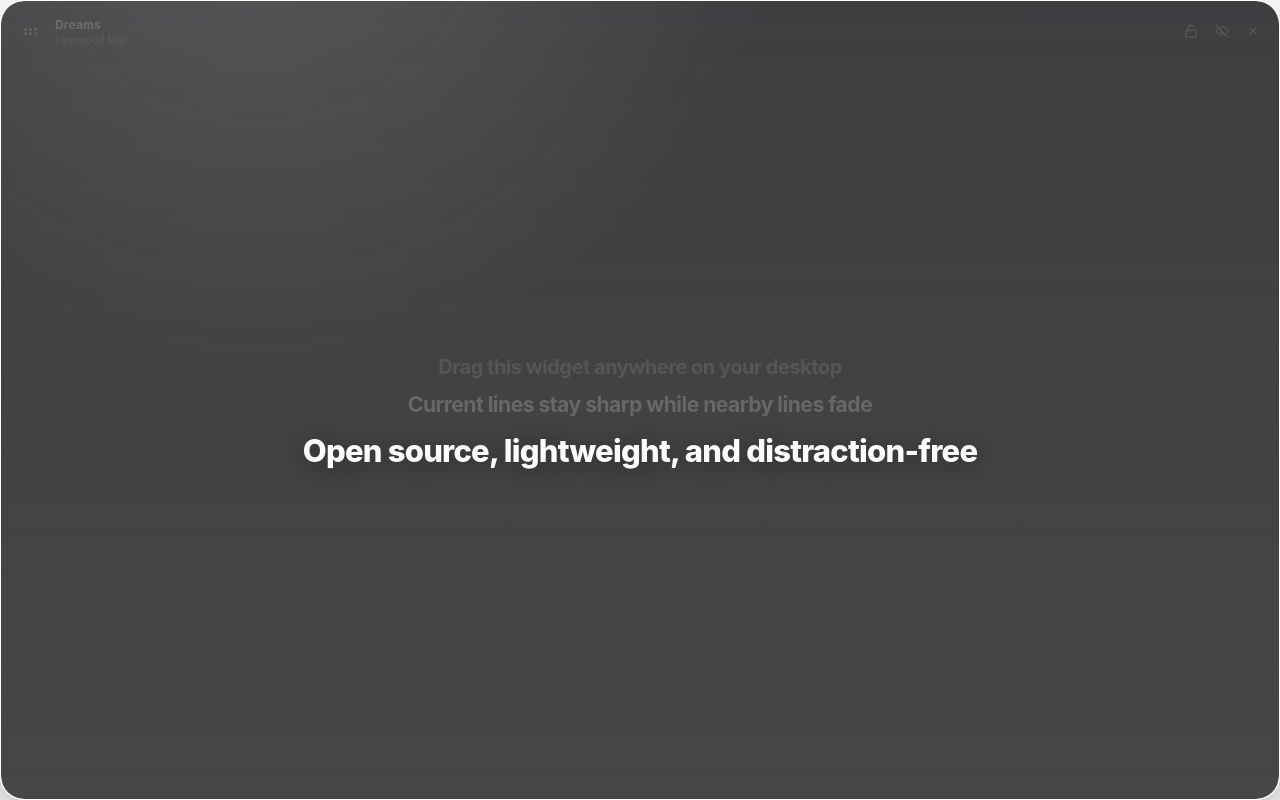
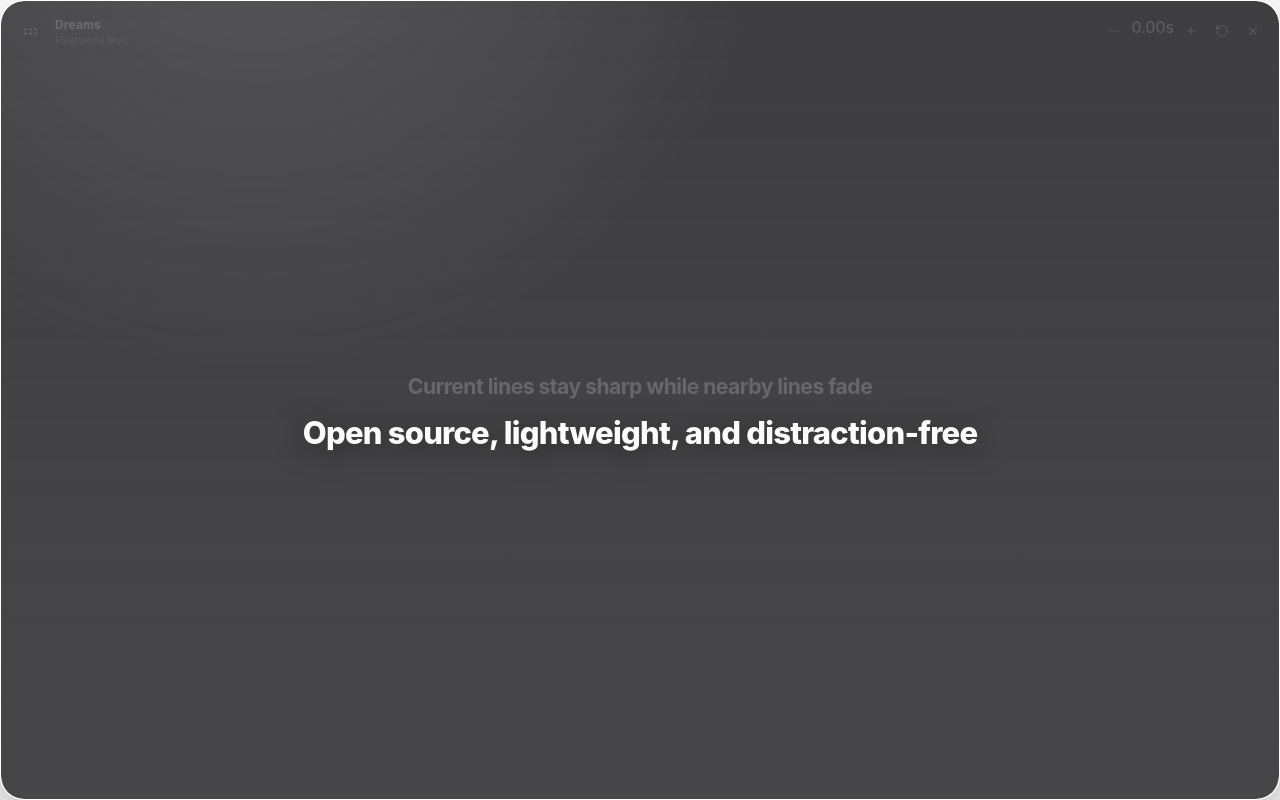
Before and after one commit to smile-plzz/LyricFloat, a React (Vite) app: page / in a window 1280 px wide. Built offline with nearby package versions, Linux system fonts and the light colour scheme.

Commit message:
fix: synchronize lyric lookup safely and simplify overlay controls

```diff
--- a/src/App.tsx
+++ b/src/App.tsx
@@ -1,5 +1,5 @@
 import { useEffect, useMemo, useRef, useState } from "react";
-import { EyeOff, GripHorizontal, Lock, Unlock, X } from "lucide-react";
+import { GripHorizontal, Minus, Plus, RotateCcw, X } from "lucide-react";
 import { getCurrentWindow } from "@tauri-apps/api/window";
 import { getLyrics, getNowPlaying } from "./backend";
 import { findCurrentLine, parseLrc } from "./lrc";
@@ -7,10 +7,20 @@ import type { LyricLine, NowPlaying } from "./types";
 import "./styles.css";
 
 const POLL_MS = 700;
+const OFFSET_KEY = "lyricfloat:offset-ms";
 const isTauri = () => "__TAURI_INTERNALS__" in window;
 
-function trackKey(track: NowPlaying | null) {
-  return track ? `${track.title}\u0000${track.artist}\u0000${track.album}` : "";
+function trackKey(track: NowPlaying | null): string {
+  return track ? JSON.stringify([track.title, track.artist, track.album, track.durationMs]) : "";
+}
+
+function initialOffset(): number {
+  try {
+    const saved = Number(localStorage.getItem(OFFSET_KEY));
+    return Number.isFinite(saved) ? Math.max(-5000, Math.min(5000, saved)) : 0;
+  } catch {
+    return 0;
+  }
 }
 
 export default function App() {
@@ -18,144 +28,143 @@ export default function App() {
   const [lyrics, setLyrics] = useState<LyricLine[]>([]);
   const [plainLyrics, setPlainLyrics] = useState<string | null>(null);
   const [message, setMessage] = useState("Waiting for music…");
-  const [locked, setLocked] = useState(false);
-  const [clickThrough, setClickThrough] = useState(false);
-  const lastTrackKey = useRef("");
+  const [offsetMs, setOffsetMs] = useState(initialOffset);
+  const [loading, setLoading] = useState(false);
+  const requestedKey = useRef("");
+  const latestKey = useRef("");
+  const requestId = useRef(0);
+
+  useEffect(() => {
+    try { localStorage.setItem(OFFSET_KEY, String(offsetMs)); } catch { /* storage optional */ }
+  }, [offsetMs]);
 
   useEffect(() => {
     let cancelled = false;
+    let polling = false;
+    let timer: number | undefined;
 
     const poll = async () => {
+      // Never overlap media-session polls. Lyric requests run independently.
+      if (polling || cancelled) return;
+      polling = true;
       try {
         const next = await getNowPlaying();
         if (cancelled) return;
         setTrack(next);
+        const nextKey = trackKey(next);
+        latestKey.current = nextKey;
 
         if (!next) {
+          requestId.current += 1;
+          requestedKey.current = "";
           setLyrics([]);
           setPlainLyrics(null);
-          setMessage("Play something to show synced lyrics");
-          lastTrackKey.current = "";
+          setLoading(false);
+          setMessage("Play music to show synced lyrics");
           return;
         }
 
-        const nextKey = trackKey(next);
-        if (nextKey !== lastTrackKey.current) {
-          lastTrackKey.current = nextKey;
-          setMessage("Finding synced lyrics…");
-          const result = await getLyrics(next);
-          if (cancelled) return;
+        if (nextKey === requestedKey.current) return;
+        requestedKey.current = nextKey;
+        const id = ++requestId.current;
+        setLyrics([]);
+        setPlainLyrics(null);
+        setLoading(true);
+        setMessage("Finding synced lyrics…");
 
+        // Do not block playback updates while the provider is responding.
+        void getLyrics(next).then((result) => {
+          if (cancelled || id !== requestId.current || nextKey !== latestKey.current) return;
           const parsed = parseLrc(result?.syncedLyrics);
           setLyrics(parsed);
           setPlainLyrics(result?.plainLyrics ?? null);
-
+          setLoading(false);
           if (result?.instrumental) setMessage("Instrumental track");
-          else if (!result) setMessage("No lyrics found");
-          else if (!parsed.length) setMessage("Lyrics found, but they are not time-synced");
+          else if (!result) setMessage("Synced lyrics unavailable");
+          else if (!parsed.length) setMessage("Only unsynchronized lyrics available");
           else setMessage("");
-        }
+        }).catch((error: unknown) => {
+          if (cancelled || id !== requestId.current || nextKey !== latestKey.current) return;
+          setLoading(false);
+          setMessage(error instanceof Error ? error.message : "Unable to fetch lyrics");
+        });
       } catch (error) {
         if (!cancelled) setMessage(error instanceof Error ? error.message : "Unable to read playback");
+      } finally {
+        polling = false;
+        if (!cancelled) timer = window.setTimeout(() => void poll(), POLL_MS);
       }
     };
 
     void poll();
-    const timer = window.setInterval(() => void poll(), POLL_MS);
     return () => {
       cancelled = true;
-      window.clearInterval(timer);
+      requestId.current += 1;
+      if (timer !== undefined) window.clearTimeout(timer);
     };
   }, []);
 
   const currentIndex = useMemo(
-    () => findCurrentLine(lyrics, track?.positionMs ?? 0),
-    [lyrics, track?.positionMs],
+    () => findCurrentLine(lyrics, Math.max(0, (track?.positionMs ?? 0) + offsetMs)),
+    [lyrics, track?.positionMs, offsetMs],
   );
 
   const visible = useMemo(() => {
     if (!lyrics.length) return [];
     const anchor = currentIndex < 0 ? 0 : currentIndex;
-    const start = Math.max(0, anchor - 2);
-    const end = Math.min(lyrics.length, anchor + 3);
-    return lyrics.slice(start, end).map((line, localIndex) => ({
-      ...line,
-      absoluteIndex: start + localIndex,
-    }));
+    const start = Math.max(0, anchor - 1);
+    const end = Math.min(lyrics.length, anchor + 2);
+    return lyrics.slice(start, end).map((line, index) => ({ ...line, absoluteIndex: start + index }));
   }, [lyrics, currentIndex]);
 
-  const toggleClickThrough = async () => {
-    const next = !clickThrough;
-    setClickThrough(next);
-    if (isTauri()) {
-      await getCurrentWindow().setIgnoreCursorEvents(next);
-    }
-  };
-
-  const close = async () => {
-    if (isTauri()) await getCurrentWindow().close();
+  const close = () => {
+    if (isTauri()) void getCurrentWindow().close();
   };
 
   return (
-    <main className={`widget-shell ${locked ? "locked" : ""}`}>
-      <div className="glass" />
-
+    <main className="widget-shell">
+      <div className="glass" aria-hidden="true" />
       <header className="toolbar">
-        <button className="drag-handle" data-tauri-drag-region aria-label="Drag LyricFloat">
-          <GripHorizontal size={17} />
-        </button>
+        <div className="drag-handle" data-tauri-drag-region title="Drag window">
+          <GripHorizontal size={17} data-tauri-drag-region />
+        </div>
         <div className="track-meta" data-tauri-drag-region>
-          <strong>{track?.title ?? "LyricFloat"}</strong>
-          <span>{track ? track.artist : "desktop synced lyrics"}</span>
+          <strong data-tauri-drag-region>{track?.title ?? "LyricFloat"}</strong>
+          <span data-tauri-drag-region>{track ? track.artist : "desktop synced lyrics"}</span>
         </div>
         <div className="toolbar-actions">
-          <button
-            onClick={() => setLocked((value) => !value)}
-            aria-label={locked ? "Unlock widget" : "Lock widget"}
-            title={locked ? "Unlock widget" : "Lock widget"}
-          >
-            {locked ? <Lock size={14} /> : <Unlock size={14} />}
-          </button>
-          <button onClick={toggleClickThrough} aria-label="Click-through mode" title="Click-through mode">
-            <EyeOff size={14} />
-          </button>
-          <button onClick={close} aria-label="Close" title="Close">
-            <X size={14} />
-          </button>
+          <button onClick={() => setOffsetMs(value => Math.max(-5000, value - 250))} title="Show lyrics 0.25s later" aria-label="Lyrics later"><Minus size={14} /></button>
+          <span className="offset" title="Lyrics timing adjustment">{offsetMs > 0 ? "+" : ""}{(offsetMs / 1000).toFixed(2)}s</span>
+          <button onClick={() => setOffsetMs(value => Math.min(5000, value + 250))} title="Show lyrics 0.25s earlier" aria-label="Lyrics earlier"><Plus size={14} /></button>
+          <button onClick={() => setOffsetMs(0)} title="Reset timing offset" aria-label="Reset timing"><RotateCcw size={14} /></button>
+          <button onClick={close} title="Close LyricFloat" aria-label="Close"><X size={14} /></button>
         </div>
       </header>
-
-      <section className="lyrics" aria-live="polite">
+      <section className="lyrics" aria-label="Synchronized lyrics">
         {visible.length ? (
-          visible.map((line) => {
-            const distance = Math.abs(line.absoluteIndex - currentIndex);
-            return (
+          <>
+            {!track?.playing && <span className="paused-badge">Paused</span>}
+            {visible.map(line => (
               <div
-                key={`${line.timeMs}-${line.absoluteIndex}`}
+                key={line.absoluteIndex}
                 className={`lyric-line ${line.absoluteIndex === currentIndex ? "current" : ""}`}
-                data-distance={Math.min(distance, 2)}
-              >
-                {line.text || "♪"}
-              </div>
-            );
-          })
+                data-distance={Math.min(2, Math.abs(line.absoluteIndex - currentIndex))}
+              >{line.text || "♪"}</div>
+            ))}
+          </>
         ) : (
           <div className="empty-state">
-            <div className="pulse-dot" />
+            {loading && <div className="pulse-dot" aria-hidden="true" />}
             <p>{message}</p>
-            {plainLyrics && <small>Plain lyrics are available for this track.</small>}
+            {plainLyrics && <small>Lyrics exist, but line timing is unavailable.</small>}
           </div>
         )}
       </section>
-
-      {track && lyrics.length > 0 && (
+      {track && lyrics.length > 0 && track.durationMs > 0 && (
         <div className="progress" aria-hidden="true">
-          <div
-            className="progress-fill"
-            style={{
-              transform: `scaleX(${Math.min(1, Math.max(0, track.positionMs / Math.max(track.durationMs, 1)))})`,
-            }}
-          />
+          <div className="progress-fill" style={{
+            transform: `scaleX(${Math.min(1, Math.max(0, track.positionMs / track.durationMs))})`,
+          }} />
         </div>
       )}
     </main>
```
